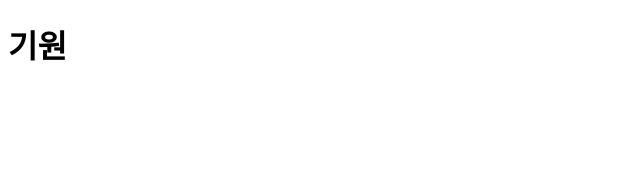
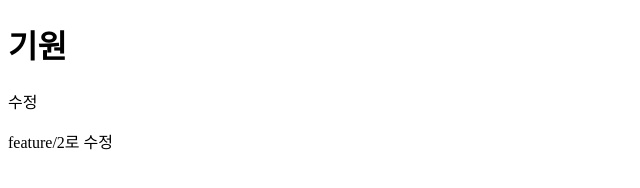
Before and after one commit to 2andrang/kione, a plain HTML site: page index.html in a window 1280 px wide. Shown: the whole page, without its empty margins (0-640 px from the left). Drawn offline with Linux system fonts and the light colour scheme.

Commit message:
feature/2로 수정

```diff
--- a/index.html
+++ b/index.html
@@ -7,5 +7,7 @@
 </head>
 <body>
     <h1>기원</h1>
+    <p>수정</p>
+    <p>feature/2로 수정</p>
 </body>
 </html>
```
